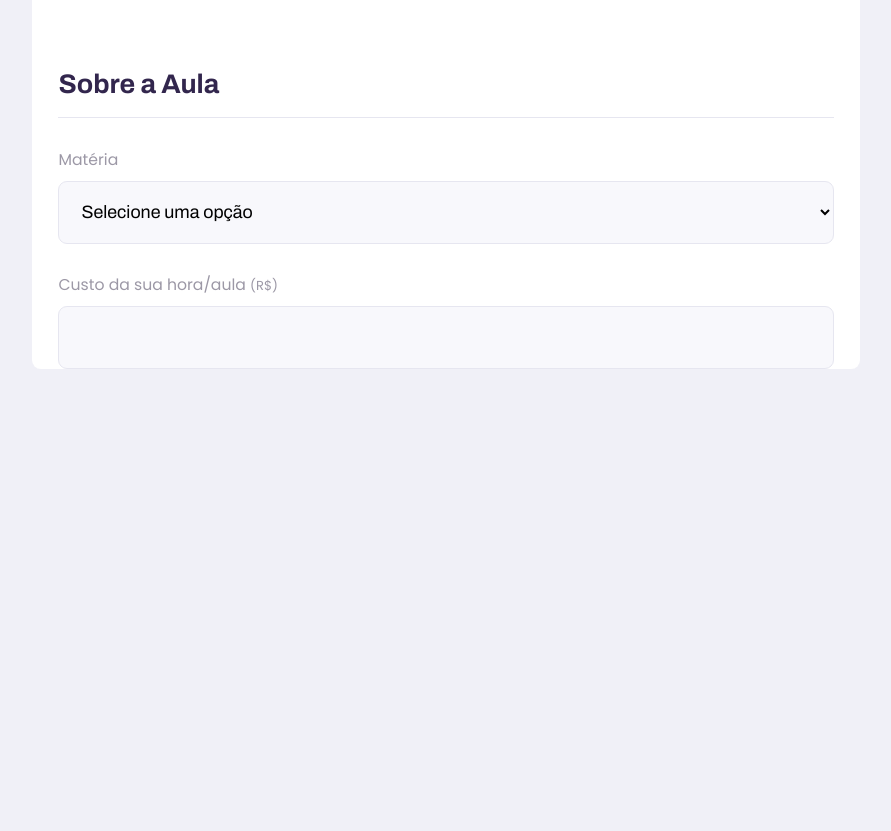
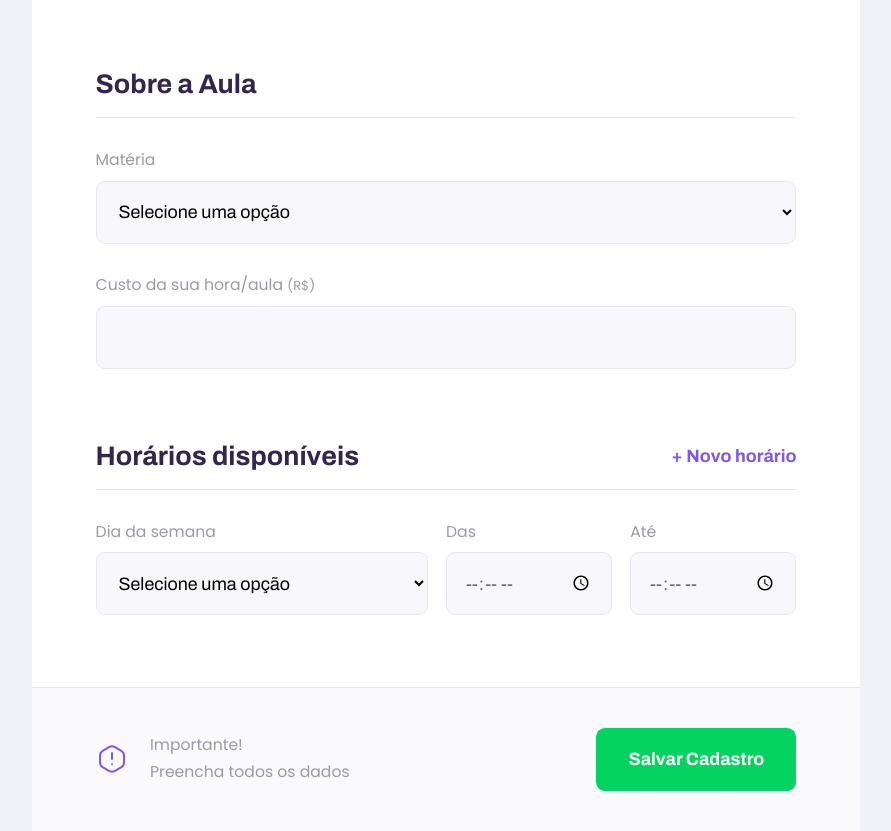
Before and after one commit to Heyllon/Next-Level-Week-2, a plain HTML site: page give-classes.html in a window 1280 px wide. Shown: the part 1053-1884 px from the top of the page, without its empty margins (194-1085 px from the left). Before the commit the page ends 1422 px from the top, so only its background shows below. Drawn offline with Linux system fonts and the light colour scheme.

Commit message:
Ajustes Terceiro Dia Next Level Week #2

```diff
--- a/give-classes.html
+++ b/give-classes.html
@@ -86,7 +86,48 @@
                     </div>
                 </fieldset>
 
+                <fieldset id="schedule-items">
+                    <legend>Horários disponíveis
+                        <button id="add-time">+ Novo horário</button>
+                    </legend>
+
+                    <div class="schedule-item">
+
+                        <div class="select-block">
+                            <label for="weekday">Dia da semana</label>
+                            <select name="weekday[]" required>
+                                <option value="">Selecione uma opção</option>
+                                <option value="0">Domingo</option>
+                                <option value="1">Segunda-feira</option>
+                                <option value="2">Terça-feira</option>
+                                <option value="3">Quarta-feira</option>
+                                <option value="4">Quinta-feira</option>
+                                <option value="5">Sexta-feira</option>
+                                <option value="6">Sábado</option>
+                            </select>
+                        </div>
+
+                        <div class="input-block">
+                            <label for="time_from">Das</label>
+                            <input type="time" name="time_from[]" required>
+                        </div>
+
+                        <div class="input-block">
+                            <label for="time_to">Até</label>
+                            <input type="time" name="time_to[]" required>
+                        </div>
+                    </div>
+                </fieldset>
             </form>
+            <footer>
+                <p>
+                    <img src="./imagens/icons/warning.svg" alt="Aviso importante">
+                    Importante! <br>
+                    Preencha todos os dados
+                </p>
+                <!-- para fazer o envio do formulario o button teria que estar dentro do form, para isso foi passado o id do form no botao -->
+                <button type="submit" form="create-class">Salvar Cadastro</button>
+            </footer>
         </main>
     </div>
 
--- a/styles/partials/page-give-classes.css
+++ b/styles/partials/page-give-classes.css
@@ -37,6 +37,23 @@
     border-bottom: 1px solid var(--color-line-in-white);
 }
 
+#page-give-classes fieldset legend button {
+    background: none;
+    border: 0;
+
+    color: var(--color-primary);
+
+    font: 700 1.6rem Archivo;
+
+    cursor: pointer;
+
+    transition: 0.2s;
+}
+
+#page-give-classes fieldset legend button:hover {
+    color: var(--color-primary-dark);
+}
+
 /* usando o + vocë aplica css nos demais menos no primeiro elemento localizado */
 #page-give-classes fieldset+fieldset {
     margin-top: 6.4rem;
@@ -48,8 +65,94 @@
     margin-top: 2.4rem;
 }
 
+#page-give-classes main footer {
+    padding: 4rem 2.4rem;
+
+    background: var(--color-box-footer);
+    border-top: 1px solid var(--color-line-in-white);
+    margin-top: 6.4rem;
+}
+
+#page-give-classes main footer p {
+    display: flex;
+    align-items: center;
+    justify-content: center;
+
+    font-size: 1.4rem;
+    line-height: 2.4rem;
+
+    color: var(--color-text-complement);
+}
+
+#page-give-classes main footer p img {
+    margin-right: 2rem;
+}
+
+#page-give-classes main footer button {
+    width: 100%;
+    height: 5.6rem;
+    background: var(--color-secondary);
+    color: var(--color-button-text);
+    border: 0;
+    border-radius: .8rem;
+    cursor: pointer;
+    font: 700 1.6rem Archivo;
+
+    display: flex;
+    align-items: center;
+    justify-content: center;
+    text-decoration: none;
+
+    transition: 0.2s;
+    margin-top: 3.2rem;
+}
+
+#page-give-classes main footer button:hover {
+    background: var(--color-secondary-dark);
+}
+
+.schedule-item+.schedule-item {
+    margin-top: 3.2rem;
+    padding-top: 3.2rem;
+    border-top: 1px solid var(--color-line-in-white);
+}
+
 @media (min-width: 700px) {
     #page-give-classes #container {
         max-width: 100vw;
     }
+
+    #page-give-classes .page-header .header-content {
+        margin-bottom: 0;
+    }
+
+    #page-give-classes main fieldset {
+        padding: 0 64px;
+    }
+
+    .schedule-item {
+        display: grid;
+        grid-template-columns: 2fr 1fr 1fr;
+        column-gap: 1.6rem;
+    }
+
+    #page-give-classes #schedule-items .select-block+.input-block,
+    #page-give-classes #schedule-items .input-block+.input-block {
+        margin-top: 0;
+    }
+
+    #page-give-classes main footer {
+        padding: 40px 64px;
+
+        display: flex;
+        align-items: center;
+        justify-content: space-between;
+    }
+
+    #page-give-classes main footer button {
+        margin-top: 0;
+
+        width: 200px;
+    }
+
 }
```
